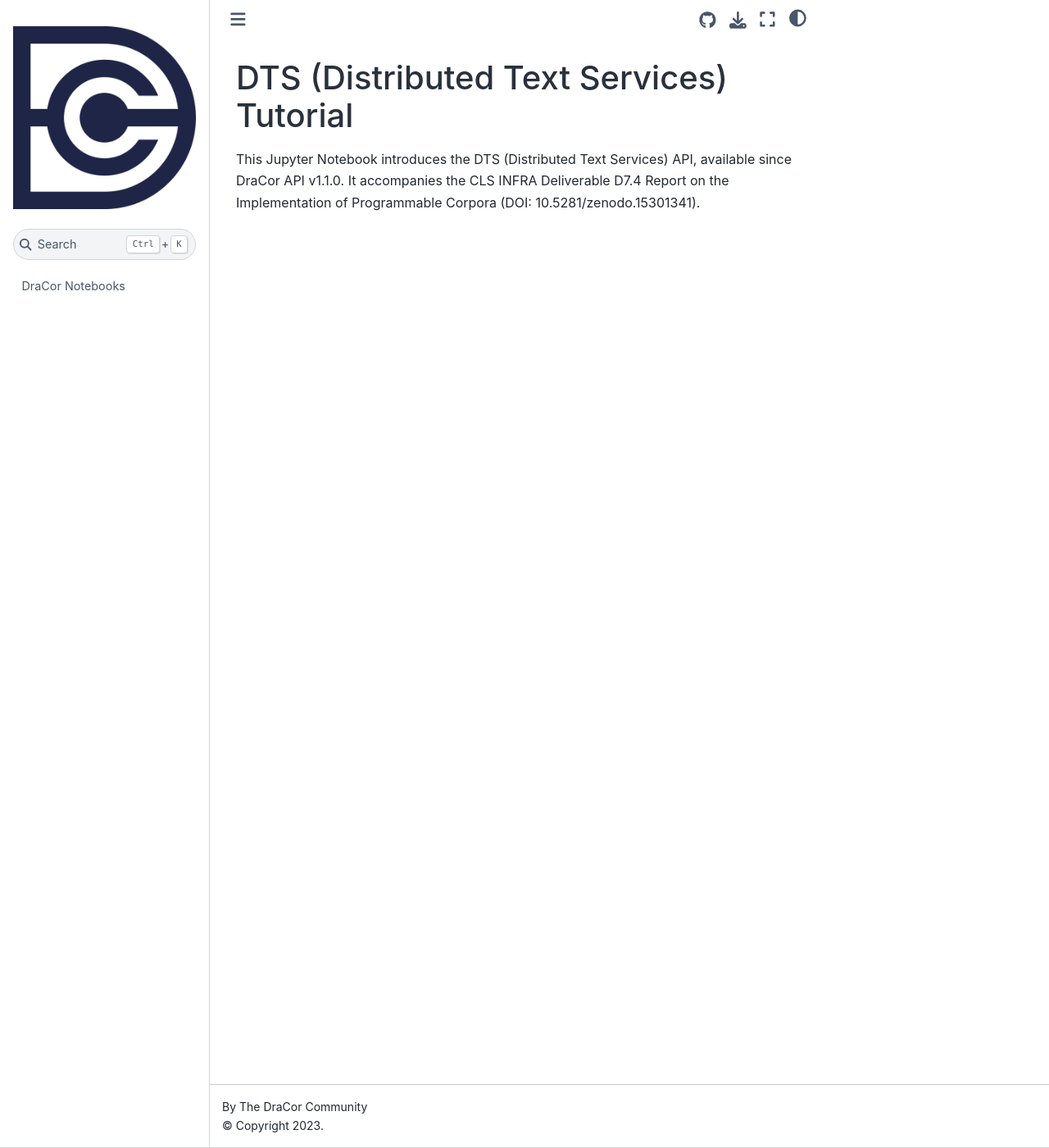
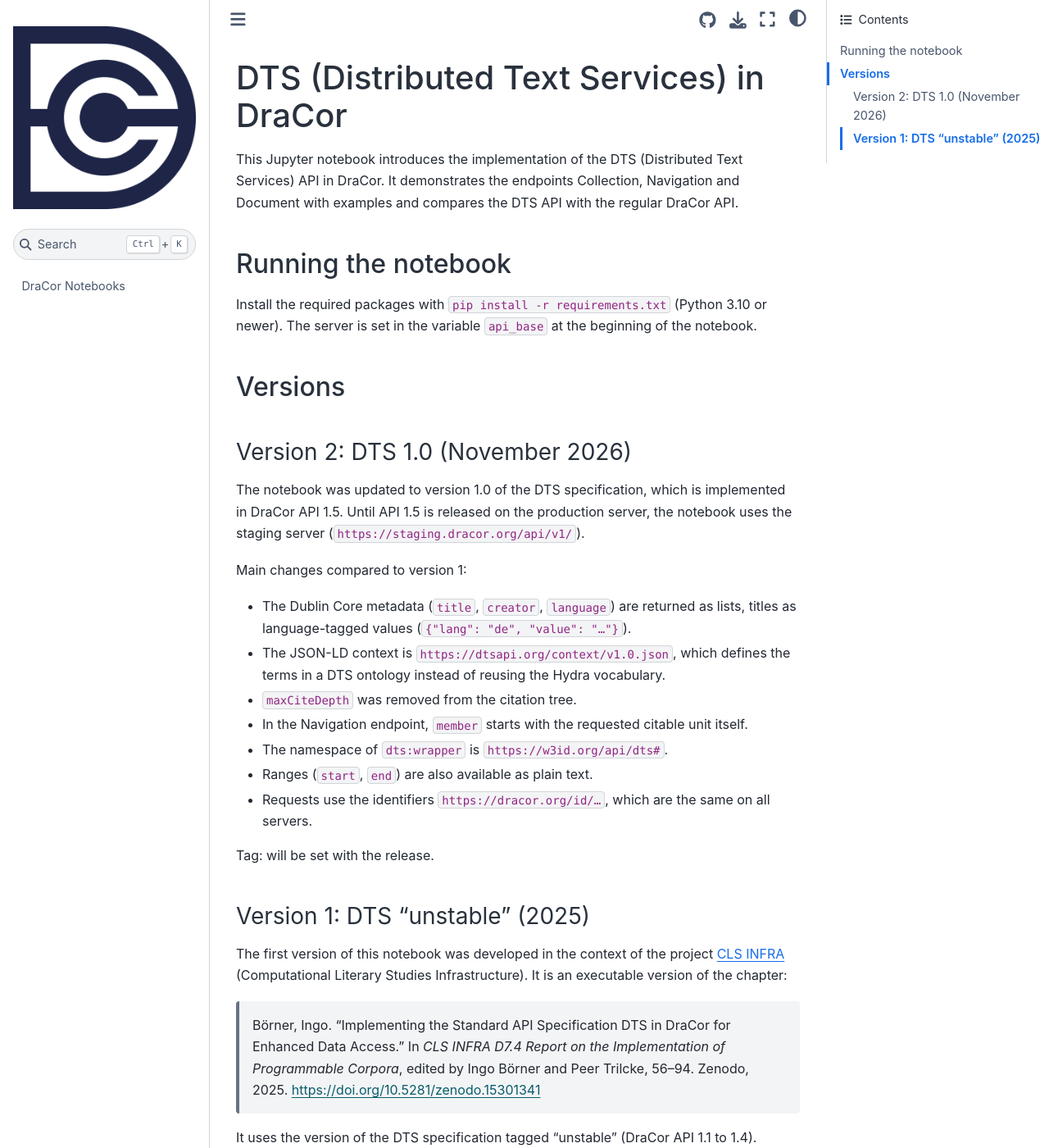
Before and after one commit to dracor-org/dracor-notebooks, a Jupyter Book: the page built from dts/README.md, in a window 1280 px wide and 1400 px high. Shown: the whole window at 82% size. Built offline with Jupyter Book 1.0.4 settings and Sphinx 7.4.7 and the Sphinx Book theme 1.1.4, drawn with Linux system fonts in a browser that asks for light colours; pages that are not in the unit, such as notebooks, are missing from menus; some of the changed text lies outside the part shown.

Commit message:
dts: README with versions (DTS unstable / DTS 1.0); notebook states the targeted DTS version
Co-Authored-By: Claude Opus 5.5 <noreply@anthropic.com>

```diff
--- a/dts/README.md
+++ b/dts/README.md
@@ -1,3 +1,35 @@
-# DTS (Distributed Text Services) Tutorial
+# DTS (Distributed Text Services) in DraCor
 
-This Jupyter Notebook introduces the DTS (Distributed Text Services) API, available since DraCor API v1.1.0. It accompanies the CLS INFRA Deliverable D7.4 Report on the Implementation of Programmable Corpora (DOI: 10.5281/zenodo.15301341).
+This Jupyter notebook introduces the implementation of the DTS (Distributed Text Services) API in DraCor. It demonstrates the endpoints Collection, Navigation and Document with examples and compares the DTS API with the regular DraCor API.
+
+## Running the notebook
+
+Install the required packages with `pip install -r requirements.txt` (Python 3.10 or newer). The server is set in the variable `api_base` at the beginning of the notebook.
+
+## Versions
+
+### Version 2: DTS 1.0 (November 2026)
+
+The notebook was updated to version 1.0 of the DTS specification, which is implemented in DraCor API 1.5. Until API 1.5 is released on the production server, the notebook uses the staging server (`https://staging.dracor.org/api/v1/`).
+
+Main changes compared to version 1:
+
+- The Dublin Core metadata (`title`, `creator`, `language`) are returned as lists, titles as language-tagged values (`{"lang": "de", "value": "…"}`).
+- The JSON-LD context is `https://dtsapi.org/context/v1.0.json`, which defines the terms in a DTS ontology instead of reusing the Hydra vocabulary.
+- `maxCiteDepth` was removed from the citation tree.
+- In the Navigation endpoint, `member` starts with the requested citable unit itself.
+- The namespace of `dts:wrapper` is `https://w3id.org/api/dts#`.
+- Ranges (`start`, `end`) are also available as plain text.
+- Requests use the identifiers `https://dracor.org/id/…`, which are the same on all servers.
+
+Tag: will be set with the release.
+
+### Version 1: DTS "unstable" (2025)
+
+The first version of this notebook was developed in the context of the project [CLS INFRA](https://clsinfra.io) (Computational Literary Studies Infrastructure). It is an executable version of the chapter:
+
+> Börner, Ingo. "Implementing the Standard API Specification DTS in DraCor for Enhanced Data Access." In *CLS INFRA D7.4 Report on the Implementation of Programmable Corpora*, edited by Ingo Börner and Peer Trilcke, 56–94. Zenodo, 2025. https://doi.org/10.5281/zenodo.15301341
+
+It uses the version of the DTS specification tagged "unstable" (DraCor API 1.1 to 1.4).
+
+Tag: [`2026-11-15-baseline`](https://github.com/dracor-org/dracor-notebooks/tree/2026-11-15-baseline/dts), archived on Zenodo: [10.5281/zenodo.24237155](https://doi.org/10.5281/zenodo.24237155). The notebook is unchanged since commit `c13d561` (2025-07-01).
```
Also changed, not shown: 1 other file.
